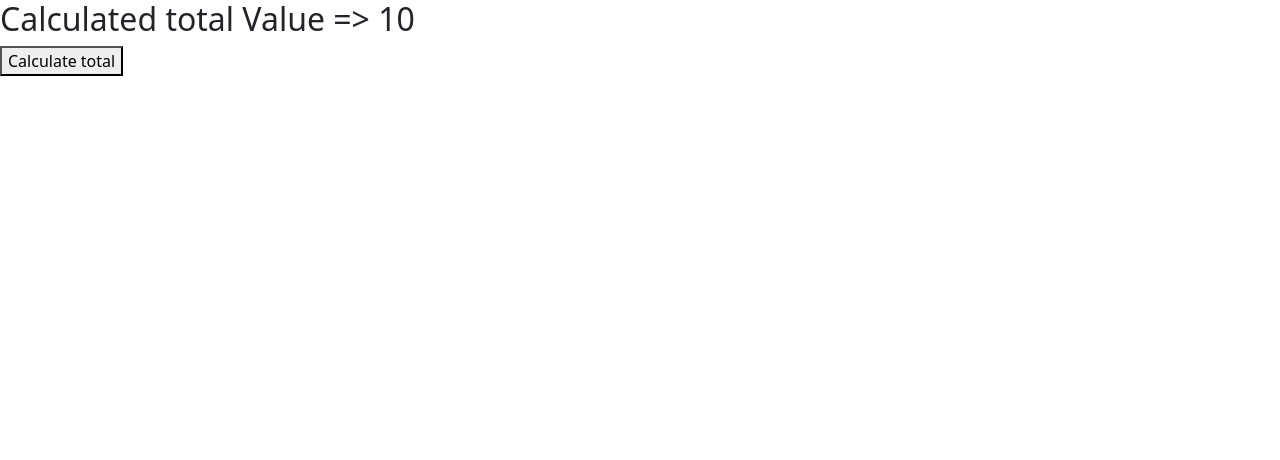
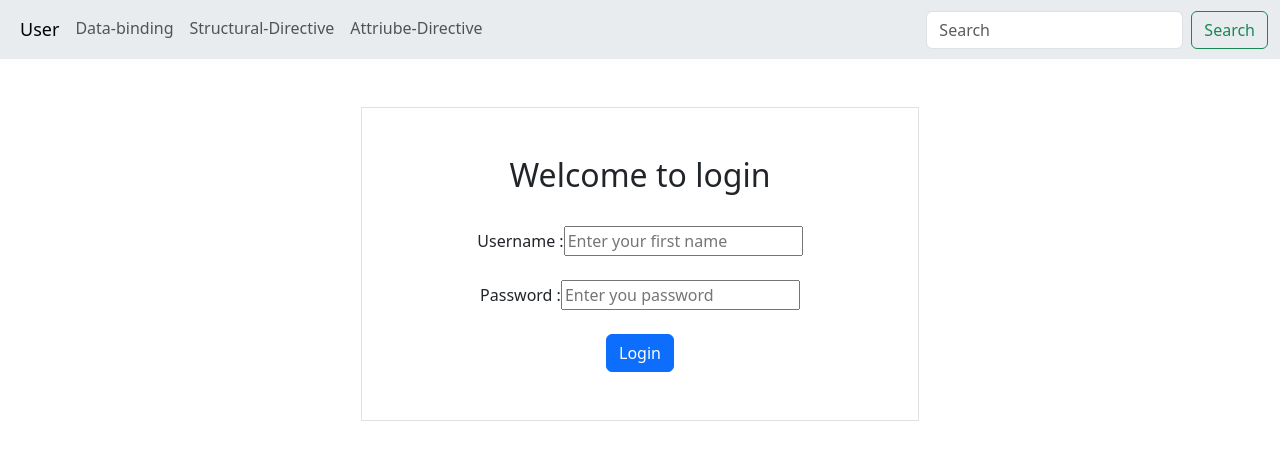
Before and after one commit to sudarshan-basnet-np/learn-angular, an Angular app: page /user in a window 1280 px wide. Before the commit this address led to /. Shown: the top 460 px of the page. Built offline with nearby package versions, Linux system fonts and the light colour scheme.

Commit message:
working on routes

```diff
--- a/src/app/app.component.html
+++ b/src/app/app.component.html
@@ -1,31 +1,55 @@
-<!-- <app-user>  </app-user> -->
+<nav class="navbar navbar-expand-lg bg-body-secondary">
+  <div class="container-fluid">
+    <!-- <a class="navbar-brand" href="#">Navbar</a> -->
+    <button class="navbar-toggler" type="button" data-bs-toggle="collapse" data-bs-target="#navbarSupportedContent" aria-controls="navbarSupportedContent" aria-expanded="false" aria-label="Toggle navigation">
+      <span class="navbar-toggler-icon"></span>
+    </button>
+    <div class="collapse navbar-collapse" id="navbarSupportedContent">
+      <ul class="navbar-nav me-auto mb-2 mb-lg-0">
+        <!-- <li class="nav-item">
+          <a class="nav-link active" aria-current="page" href="#">Home</a>
+        </li> -->
+        <li class="nav-item">
+          <a class="nav-link" routerLinkActive="active" routerLink="user">User</a>
+        </li>
 
-<!-- <app-app-data-binding> </app-app-data-binding> -->
-<!--
-<app-app-directives> </app-app-directives> -->
+        <li class="nav-item">
+            <a class="nav-link" routerLinkActive="active" routerLink="/data-binding">Data-binding</a>
+        </li>
 
-<!-- <app-structural-directive-ngif-vs-if>
+        <li class="nav-item">
+            <a class="nav-link"  routerLinkActive="active" [routerLink]=" 'structural-directive' ">Structural-Directive</a>
 
-</app-structural-directive-ngif-vs-if> -->
+        </li>
 
-<!--
-<app-structural-directive-ngfor-vs-for>
-</app-structural-directive-ngfor-vs-for> -->
+        <li class="nav-item">
+            <a class="nav-link" routerLinkActive="active" [routerLink]="['attribute-directive']">Attriube-Directive</a>
 
-<!--
-<app-structural-directive-ng-switch-vs-switch>
-</app-structural-directive-ng-switch-vs-switch> -->
-<!--
-<app-attributes-directives>
+        </li>
 
-</app-attributes-directives> -->
 
-<!-- <app-signal>
+        <!-- <li class="nav-item dropdown">
+          <a class="nav-link dropdown-toggle" href="#" role="button" data-bs-toggle="dropdown" aria-expanded="false">
+            Dropdown
+          </a>
+          <ul class="dropdown-menu">
+            <li><a class="dropdown-item" href="#">Action</a></li>
+            <li><a class="dropdown-item" href="#">Another action</a></li>
+            <li><hr class="dropdown-divider"></li>
+            <li><a class="dropdown-item" href="#">Something else here</a></li>
+          </ul>
+        </li> -->
+        <!-- <li class="nav-item">
+          <a class="nav-link disabled" aria-disabled="true">Disabled</a>
+        </li> -->
+      </ul>
+      <form class="d-flex" role="search">
+        <input class="form-control me-2" type="search" placeholder="Search" aria-label="Search"/>
+        <button class="btn btn-outline-success" type="submit">Search</button>
+      </form>
+    </div>
+  </div>
+</nav>
 
-</app-signal> -->
 
-<app-linked-signal>
-
-</app-linked-signal>
-
-<router-outlet> </router-outlet>
+<router-outlet></router-outlet>
--- a/src/app/app.component.scss
+++ b/src/app/app.component.scss
@@ -0,0 +1,3 @@
+.active {
+    font-size: large;
+}
--- a/src/app/app.component.ts
+++ b/src/app/app.component.ts
@@ -1,5 +1,5 @@
 import { Component } from '@angular/core';
-import { RouterOutlet } from '@angular/router';
+import { RouterLink, RouterLinkActive, RouterOutlet } from '@angular/router';
 import { UserComponent } from "./user/user.component";
 import { AppDataBindingComponent } from './app-data-binding/app-data-binding.component';
 import { AppDirectivesComponent } from './app-directives/app-directives.component';
@@ -13,6 +13,8 @@
 @Component({
   selector: 'app-root',
   imports: [RouterOutlet,
+    RouterLink,
+    RouterLinkActive
     //  UserComponent,
     // AppDataBindingComponent,
     // StructuralDirectiveNgifVsIfComponent
@@ -21,7 +23,7 @@
     // StructuralDirectiveNgSwitchVsSwitchComponent,
   // AttributesDirectivesComponent,
   // SignalComponent,
-  LinkedSignalComponent
+  // LinkedSignalComponent
 ],
   templateUrl: './app.component.html',
   styleUrl: './app.component.scss'
--- a/src/app/app.routes.ts
+++ b/src/app/app.routes.ts
@@ -1,3 +1,52 @@
 import { Routes } from '@angular/router';
+import { UserComponent } from './user/user.component';
+import { AppDataBindingComponent } from './app-data-binding/app-data-binding.component';
+import { StructuralDirectiveNgSwitchVsSwitchComponent } from './structural-directive-ng-switch-vs-switch/structural-directive-ng-switch-vs-switch.component';
+import { AttributesDirectivesComponent } from './attributes-directives/attributes-directives.component';
+import { PageNotFoundComponent } from './page-not-found/page-not-found.component';
 
-export const routes: Routes = [];
+export const routes: Routes = [
+
+    //default routes
+
+    // {
+    //     path:'',
+    //     component: UserComponent
+    // },
+
+    {
+        path: '',
+        redirectTo: 'user',
+        pathMatch: 'full'
+
+    },
+
+    //noraml route
+    {
+        path:  'user',
+        component: UserComponent
+    },
+
+    {
+        path: 'data-binding',
+        component: AppDataBindingComponent
+    },
+
+    {
+        path: 'structural-directive',
+        component: StructuralDirectiveNgSwitchVsSwitchComponent
+    },
+
+    {
+        path: 'attribute-directive',
+        component: AttributesDirectivesComponent
+    },
+
+
+    //wild card routes
+    {
+
+        path: '**',
+        component: PageNotFoundComponent
+    }
+];
--- /dev/null
+++ b/src/app/page-not-found/page-not-found.component.html
@@ -0,0 +1,11 @@
+<p>page-not-found works!</p>
+
+<div class="text-center">
+
+    <h3>
+
+        404 - Page not found
+
+    </h3>
+
+</div>
--- a/src/app/user/user.component.html
+++ b/src/app/user/user.component.html
@@ -1 +1,29 @@
-<p>user works!</p>
+<div class="container d-flex justify-content-center mt-5" style="height: 100%;">
+    <div class="w-50 p-5 border border-cecondary text-center">
+
+        <h2> Welcome to login</h2> <br>
+
+        <label for=""> Username :</label>
+        <input type="text"  [(ngModel)]="inputName" placeholder="Enter your first name">
+        <br>
+        <br>
+
+        <label for=""> Password :</label>
+        <input type="password" [(ngModel)]="inputPassword" placeholder="Enter you password">
+
+        <br>
+        <br>
+
+        <!-- <button class="btn btn-primary" routerLink="/data-binding">
+            Login
+        </button> -->
+
+        <button class="btn btn-primary"  (click)="loginData()">
+            Login
+        </button>
+
+
+
+    </div>
+
+</div>
--- a/src/app/user/user.component.ts
+++ b/src/app/user/user.component.ts
@@ -1,12 +1,35 @@
 import { Component } from '@angular/core';
-import { RouterOutlet } from '@angular/router';
+import { FormsModule } from '@angular/forms';
+import { Router, RouterLink, RouterOutlet } from '@angular/router';
 
 @Component({
   selector: 'app-user',
-  imports: [],
+  imports: [RouterLink, FormsModule],
   templateUrl: './user.component.html',
   styleUrl: './user.component.scss'
 })
 export class UserComponent {
 
+  name: string= 'ram';
+
+  password: string = 'password';
+
+  inputName: string= '';
+
+  inputPassword: string= '';
+
+
+  constructor(private router : Router) {
+
+  }
+
+ loginData() {
+    if (this.inputName === this.name && this.inputPassword === this.password) {
+      this.router.navigateByUrl('/data-binding');
+    } else {
+      this.router.navigate(['structural-directive']);
+    }
+
+  }
+
 }
```
Also changed, not shown: src/app/page-not-found/page-not-found.component.ts (added, +11 -0 lines), src/app/page-not-found/page-not-found.component.scss (added), 1 other file (tests, documents, lock files or other folders).
